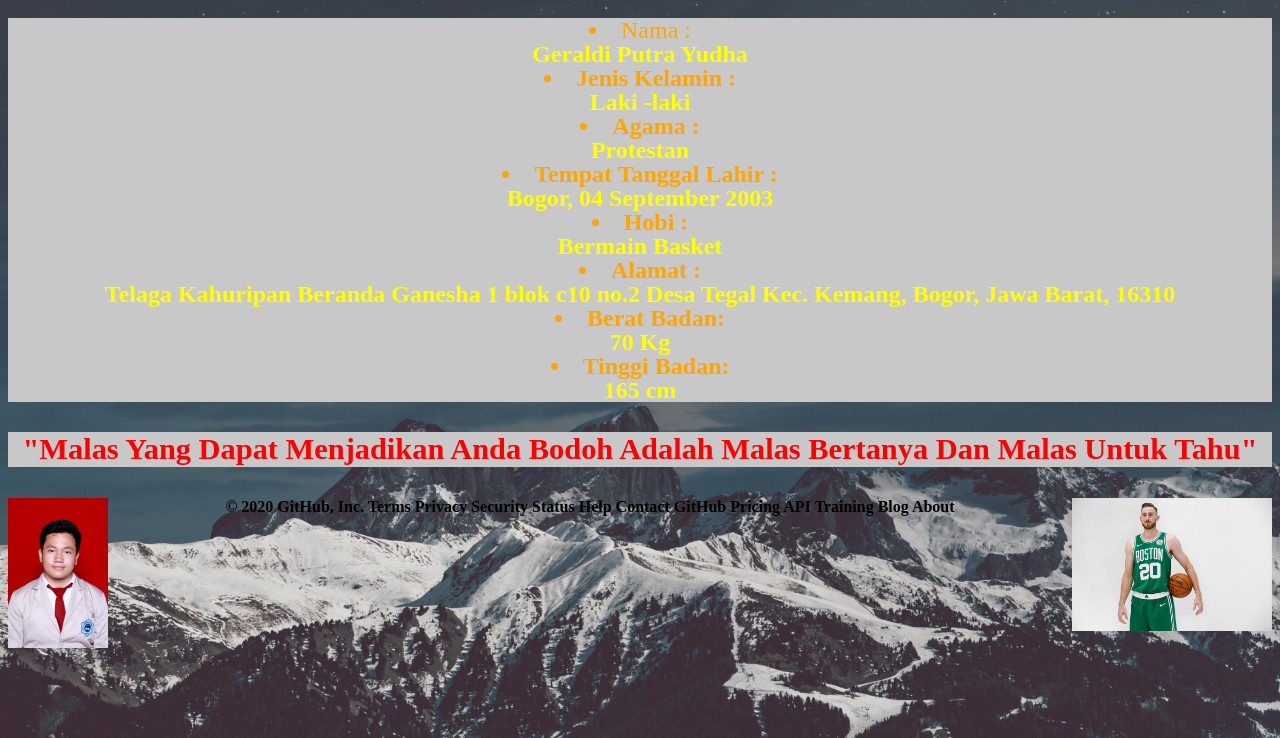
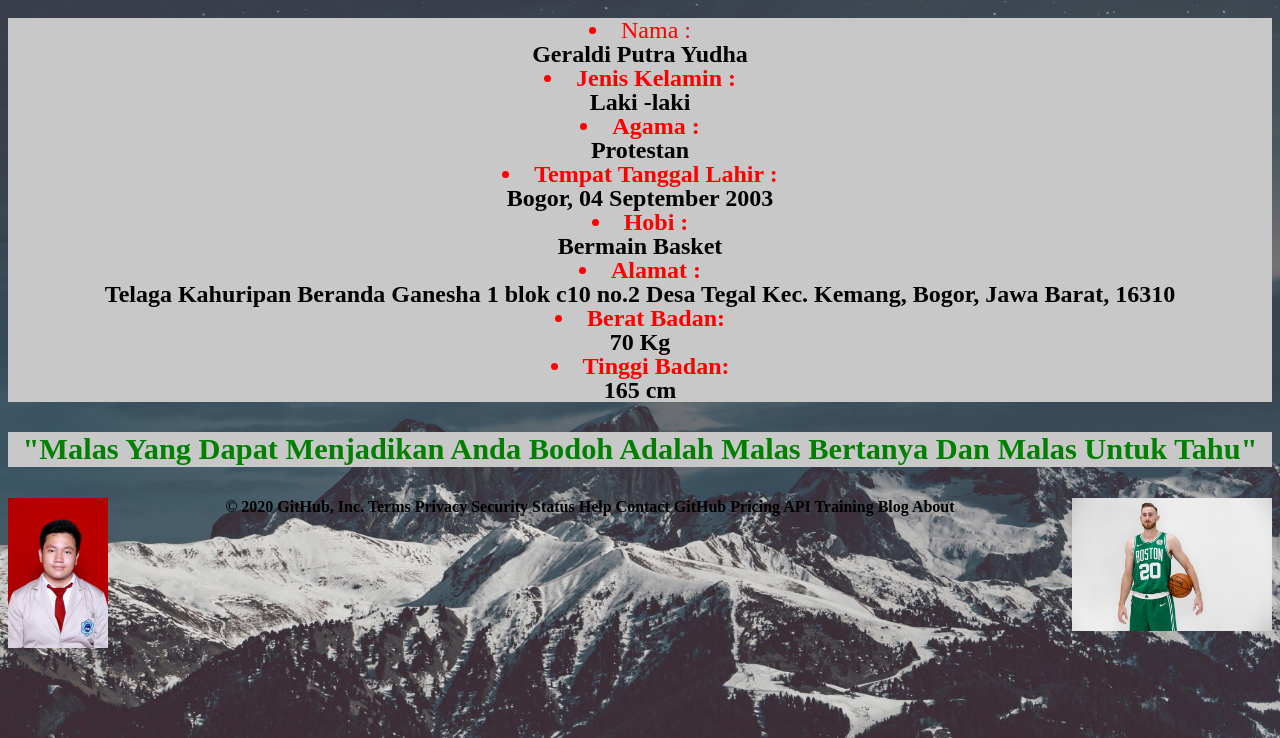
Before and after one commit to geraldipy/geraldipy.github.io, a plain HTML site: page index.html in a window 1280 px wide. Shown: the part 62-800 px from the top of the page. Drawn offline with Linux system fonts and the light colour scheme.

Commit message:
Update index.html

```diff
--- a/index.html
+++ b/index.html
@@ -25,13 +25,13 @@
 		text-align: center;}
 	div.a{font-size: 150%;
 		line-height: 1;
-		color: yellow;
+		color: black;
 		text-align: center;
 		background-color: rgba(200,200,200);}
-	li{color:orange;
+	li{color:red;
 		text-align: center;
 		background-color: rgba(200,200,200);}
-	p{color:red;
+	p{color:green;
 		background-color:rgba(200,200,200);
 		font-size: 190%}
 </style>
```
